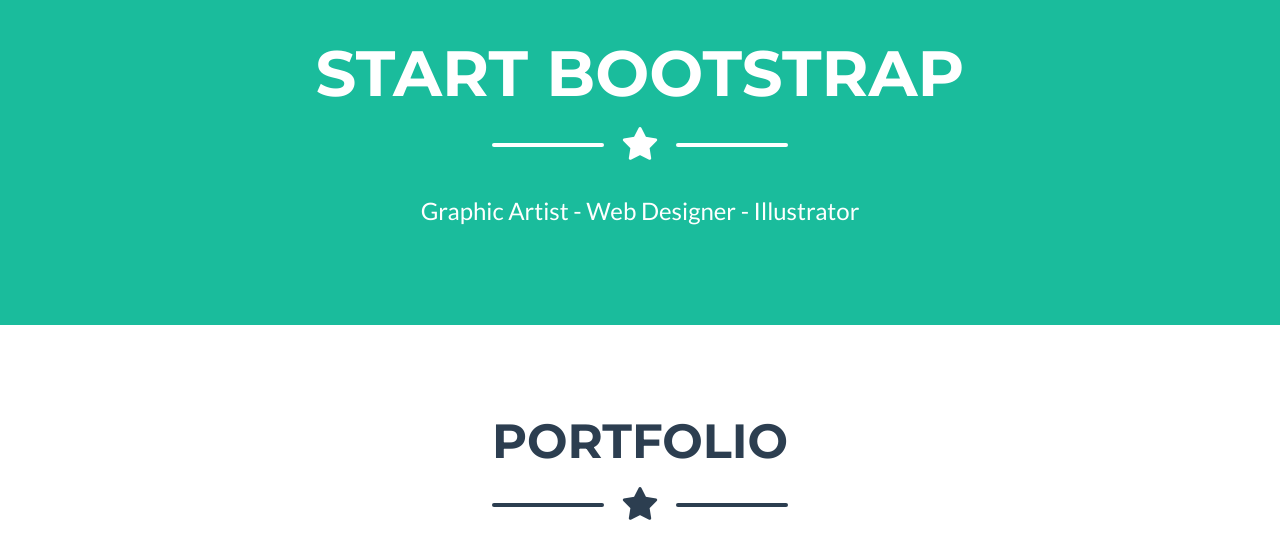
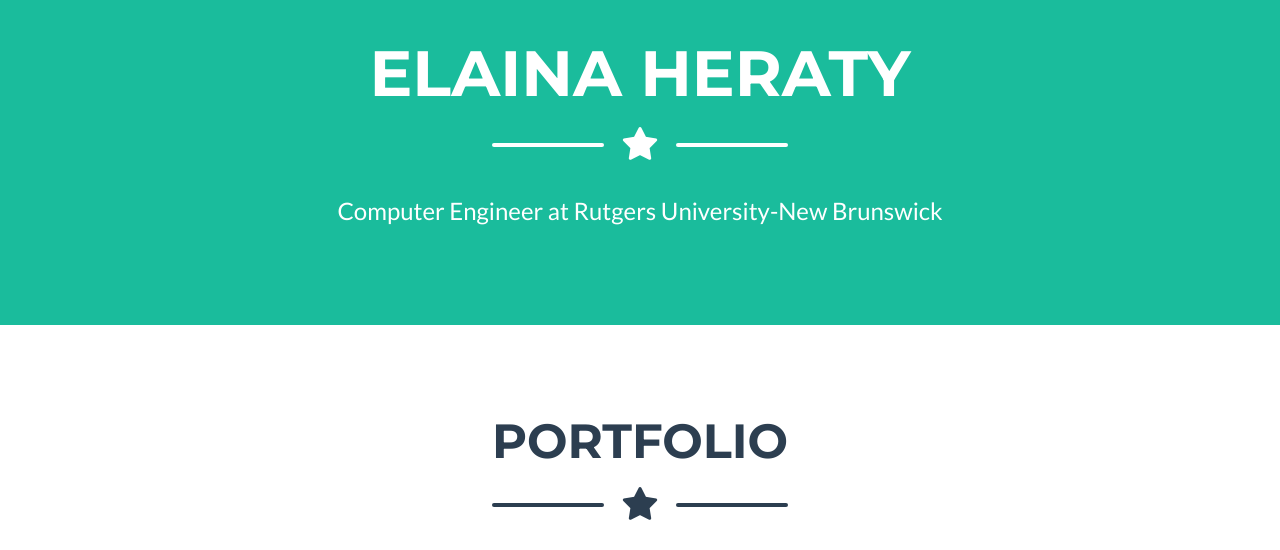
Before and after one commit to elainaheraty/elainaheraty.github.io, a website: page index.html in a window 1280 px wide. Shown: the part 203-753 px from the top of the page. Drawn offline with nearby package versions, Linux system fonts and the light colour scheme; files whose address does not match are found by name.

Commit message:
Update index.html

```diff
--- a/index.html
+++ b/index.html
@@ -55,7 +55,7 @@
       <img class="masthead-avatar mb-5" src="img/avataaars.svg" alt="">
 
       <!-- Masthead Heading -->
-      <h1 class="masthead-heading text-uppercase mb-0">Start Bootstrap</h1>
+      <h1 class="masthead-heading text-uppercase mb-0">Elaina Heraty</h1>
 
       <!-- Icon Divider -->
       <div class="divider-custom divider-light">
@@ -67,7 +67,7 @@
       </div>
 
       <!-- Masthead Subheading -->
-      <p class="masthead-subheading font-weight-light mb-0">Graphic Artist - Web Designer - Illustrator</p>
+      <p class="masthead-subheading font-weight-light mb-0">Computer Engineer at Rutgers University-New Brunswick </p>
 
     </div>
   </header>
```
